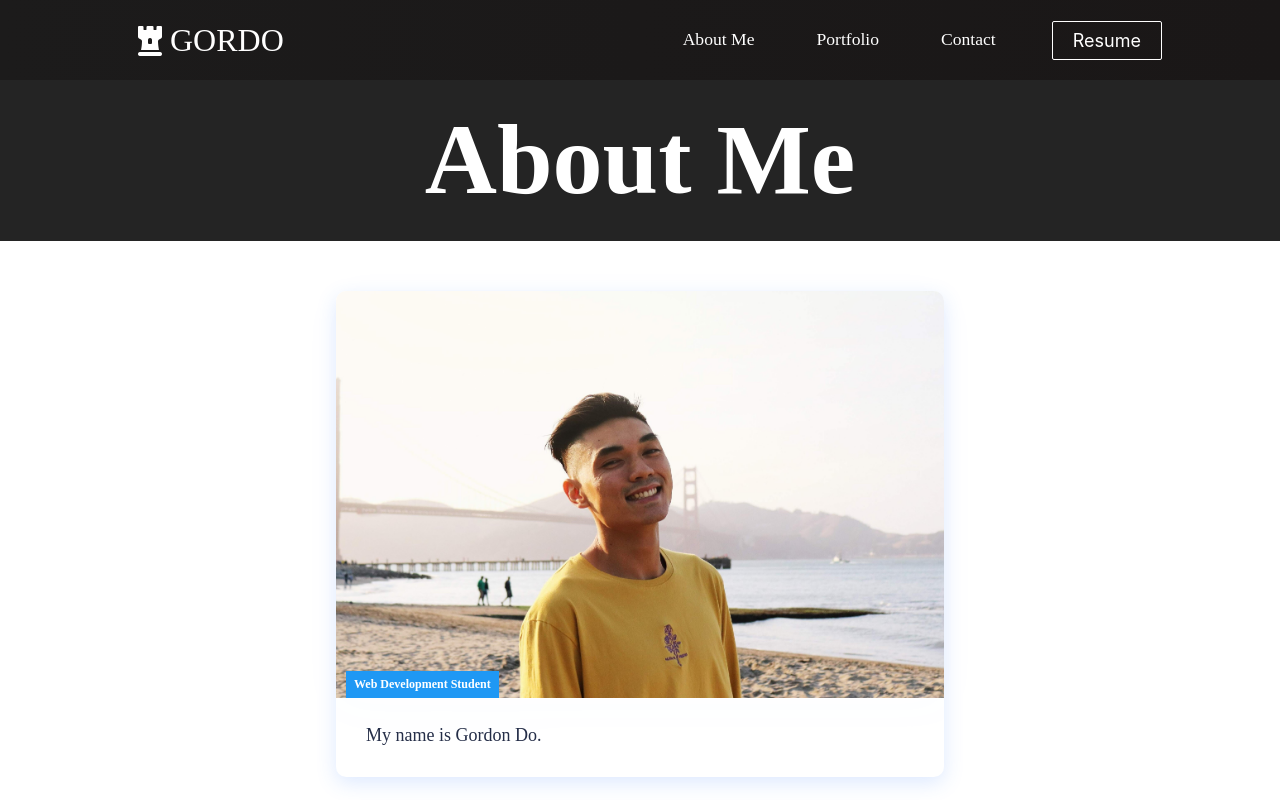
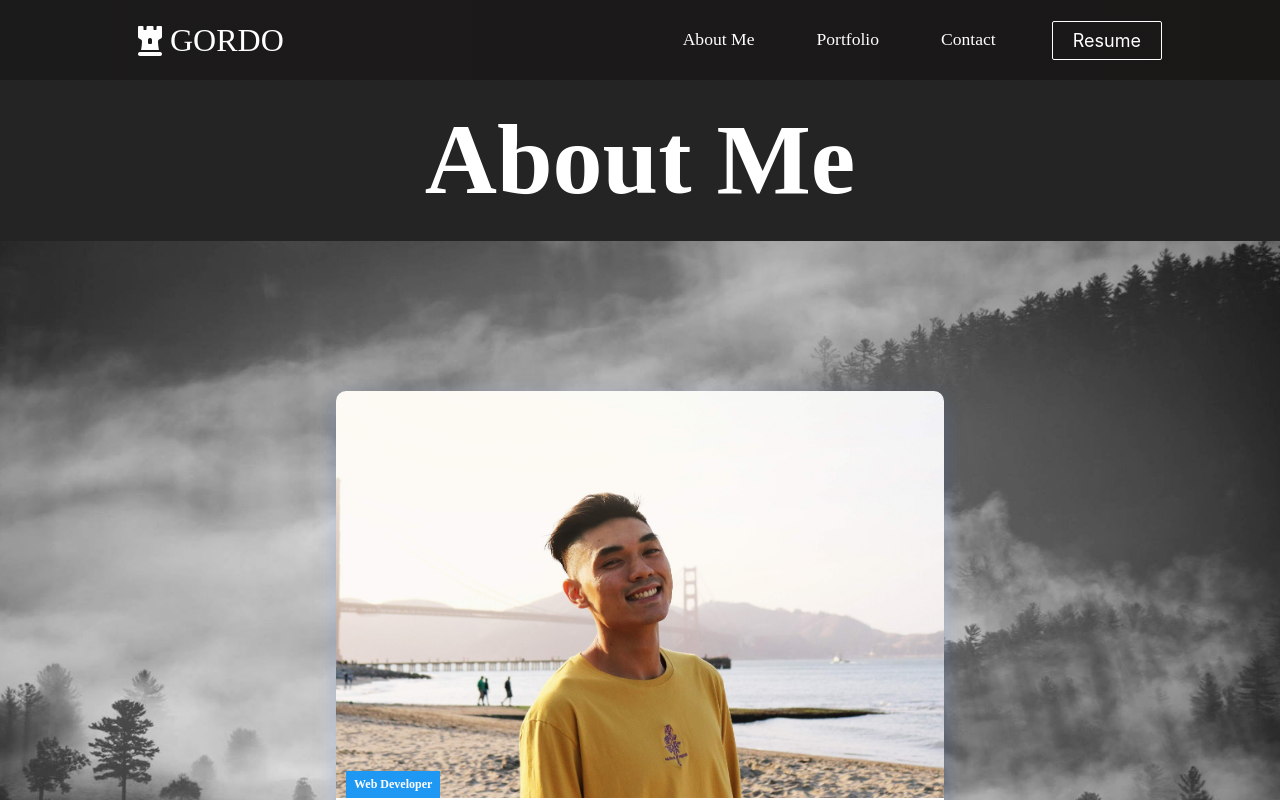
Before and after one commit to grdnd/react-gordfolio, a React (Create React App) app: page /about-me in a window 1280 px wide. Shown: the top 800 px of the page. Built offline with nearby package versions, Linux system fonts and the light colour scheme.

Commit message:
creating biocard components

```diff
--- a/src/components/BioCard.css
+++ b/src/components/BioCard.css
@@ -11,6 +11,10 @@ h1 {
 }
 
 .bio__cards__container {
+  background-image: url("../../public/images/background-images/cloudy-trees.jpg");
+  background-position: center;
+  background-size: cover;
+  background-repeat: no-repeat;
   display: flex;
   flex-flow: column;
   align-items: center;
@@ -20,7 +24,8 @@ h1 {
 .bio__cards__wrapper {
   position: relative;
   margin: 50px 0 45px;
-  height: 100%;
+  padding-top: 100px;
+  height: 90vh;
   width: 50%;
 }
 
@@ -94,6 +99,7 @@ h1 {
 
 .bio__cards__item__info {
   padding: 25px 30px 30px;
+  background-color: var(--light);
 }
 
 .bio__cards__item__text {
--- a/src/components/BioCard.js
+++ b/src/components/BioCard.js
@@ -10,8 +10,8 @@ function BioCard() {
           <ul className="bio__cards__items">
             <BioCardItem
               src="/images/pfp.JPG"
-              text="My name is Gordon Do."
-              label="Web Development Student"
+              text="Hi, my name is Gordon. Click here to view my work!"
+              label="Web Developer"
               path="/portfolio"
             />
           </ul>
```
